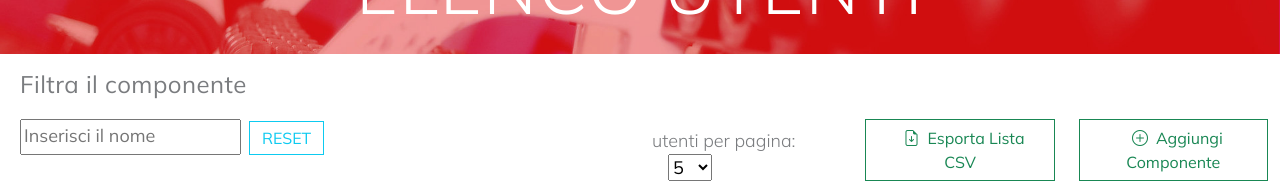
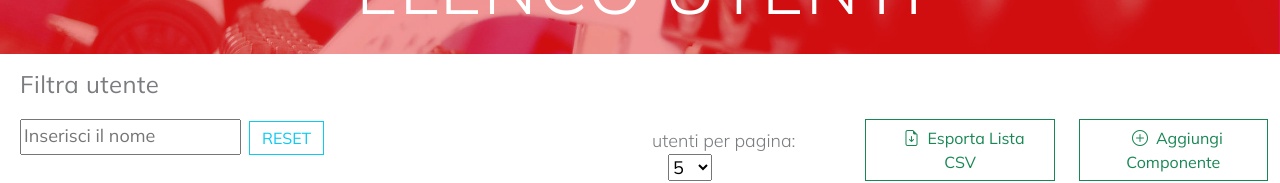
Before and after one commit to Andrea-vicari/tigerFitness, a React (Vite) app in the folder client/: page /userslist in a window 1280 px wide. Shown: the part 156-339 px from the top of the page. Built offline with nearby package versions, Linux system fonts and the light colour scheme; no server answers.

Commit message:
Update ListaUtenti.jsx

```diff
--- a/client/src/Components/dashcomponents/ListaUtenti.jsx
+++ b/client/src/Components/dashcomponents/ListaUtenti.jsx
@@ -80,7 +80,7 @@ function ListaUtenti() {
       </div>
 
       <div className={"container-fluid mb-0 py-3" + " " + bgType + " " + textType}>
-        <h4 className="mx-2 mb-1" id='filtro_compon'>Filtra il componente</h4>
+        <h4 className="mx-2 mb-1" id='filtro_compon'>Filtra utente</h4>
         <div className="row border-bottom">
         <div className="col-sm-6 py-2 pt-3">
         <input
```
